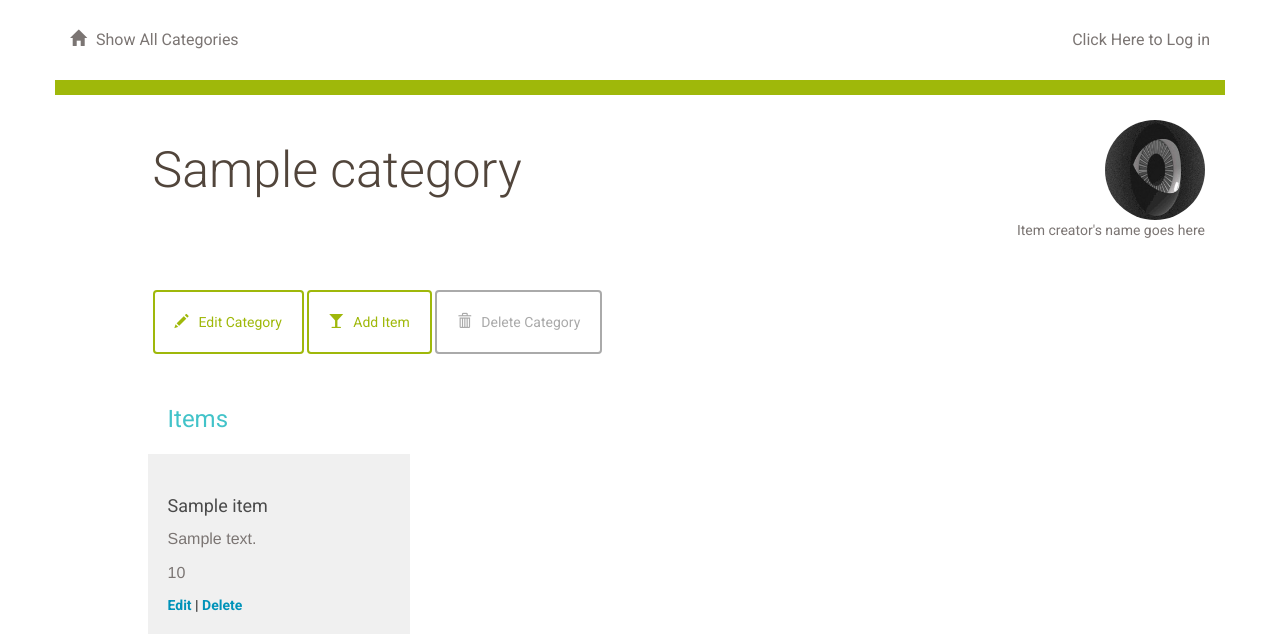
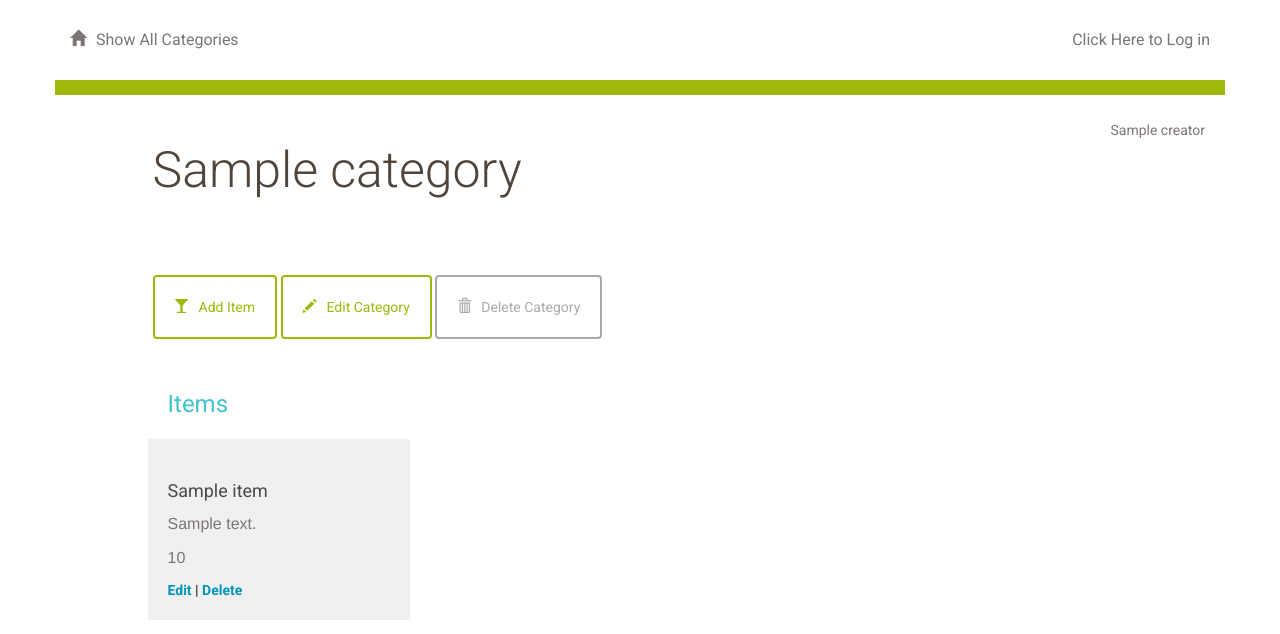
Before and after one commit to danaschenbach/Catalog, a Flask app: template templates/items.html in a window 1280 px wide. Shown: the top 634 px of the page. Run offline with Flask 2, Linux system fonts and the light colour scheme; the template is opened without the code that fills it: most values are stand-ins (such as "Sample title", 1, 10 or a date in 2020); some libraries are stand-ins or nearby versions.

Commit message:
Update items.html

```diff
--- a/templates/items.html
+++ b/templates/items.html
@@ -8,8 +8,7 @@
 		<div class="col-md-11 col-md-offset-1 padding-none">
 			<h1>{{ category.name }}
 			<figure class="creator">
-				<img src="{{ url_for('static', filename='eye.jpg') }}">
-				<figcaption>Item creator's name goes here</figcaption>
+				<figcaption>{{ creator.name }}</figcaption>
 			</figure>
 			</h1>
 		</div>
@@ -28,17 +27,17 @@
 	<div class="row padding-top padding-bottom">
 		<div class="col-md-1"></div>
 		<div class="col-md-11 padding-none">
+			<a href="{{url_for('newItem', category_id = category.id )}}">
+				<button class="btn btn-default" id="new-item">
+					<span class="glyphicon glyphicon-glass" aria-hidden="true"></span>Add Item
+				</button>
+			</a>
 			<a href="{{url_for('editCategory', category_id = category.id )}}">
 				<button class="btn btn-default" id="new-item">
 					<span class="glyphicon glyphicon-pencil" aria-hidden="true"></span>Edit Category
 				</button>
 			</a>
-			<a href="{{url_for('newItem', category_id = category.id )}}">
-				<button class="btn btn-default" id="new-item">
-					<span class="glyphicon glyphicon-glass" aria-hidden="true"></span>Add Item
-				</button>
-			</a>
-						<a href="{{url_for('deleteCategory', category_id = category.id )}}">
+			<a href="{{url_for('deleteCategory', category_id = category.id )}}">
 				<button class="btn btn-default delete" id="delete-Category">
 					<span class="glyphicon glyphicon-trash" aria-hidden="true"></span>Delete Category
 				</button>
```
